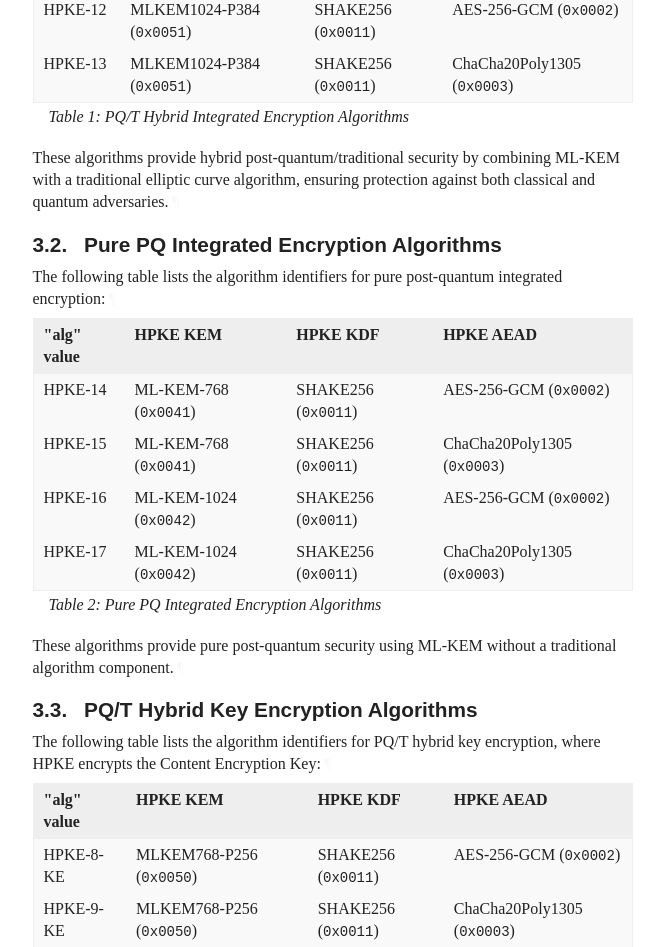
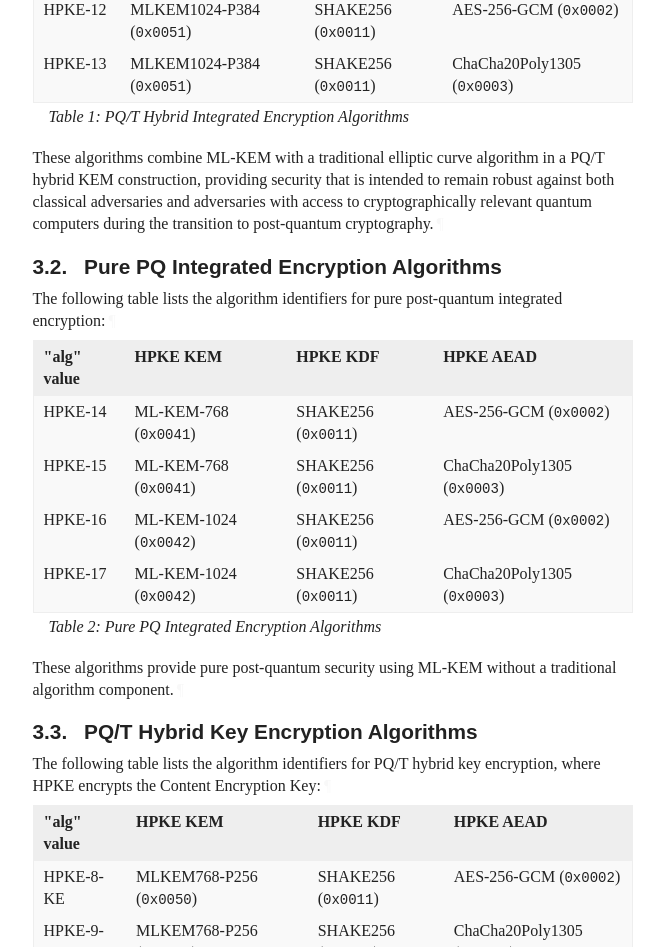
Before and after one commit to panva/jose-hpke-pq-pqt, a plain HTML site: page draft-skokan-jose-hpke-pq-pqt.html in a window 1280 px wide. Shown: the part 1890-2837 px from the top of the page, without its empty margins (92-756 px from the left). Drawn offline with Linux system fonts and the light colour scheme; a web font is replaced by a local one.

Commit message:
Script updating gh-pages from 4b822cc. [ci skip]

```diff
--- a/draft-skokan-jose-hpke-pq-pqt.html
+++ b/draft-skokan-jose-hpke-pq-pqt.html
@@ -1381,9 +1381,10 @@ Content Encryption Key:<a href="#section-3.1-1" class="pilcrow">¶</a></p>
           </tbody>
         </table>
 </div>
-<p id="section-3.1-3">These algorithms provide hybrid post-quantum/traditional security by combining
-ML-KEM with a traditional elliptic curve algorithm, ensuring protection against
-both classical and quantum adversaries.<a href="#section-3.1-3" class="pilcrow">¶</a></p>
+<p id="section-3.1-3">These algorithms combine ML-KEM with a traditional elliptic curve algorithm in a PQ/T
+hybrid KEM construction, providing security that is intended to remain robust against
+both classical adversaries and adversaries with access to cryptographically relevant
+quantum computers during the transition to post-quantum cryptography.<a href="#section-3.1-3" class="pilcrow">¶</a></p>
 </section>
 </div>
 <div id="pure-pq-integrated-encryption-algorithms">
```
Also changed, not shown: draft-skokan-jose-hpke-pq-pqt.txt (+5 -3 lines).
